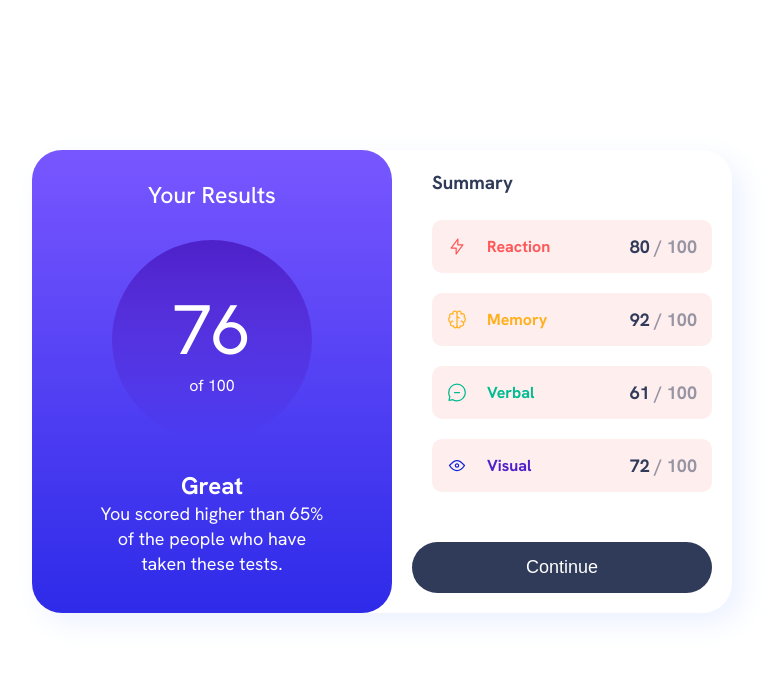
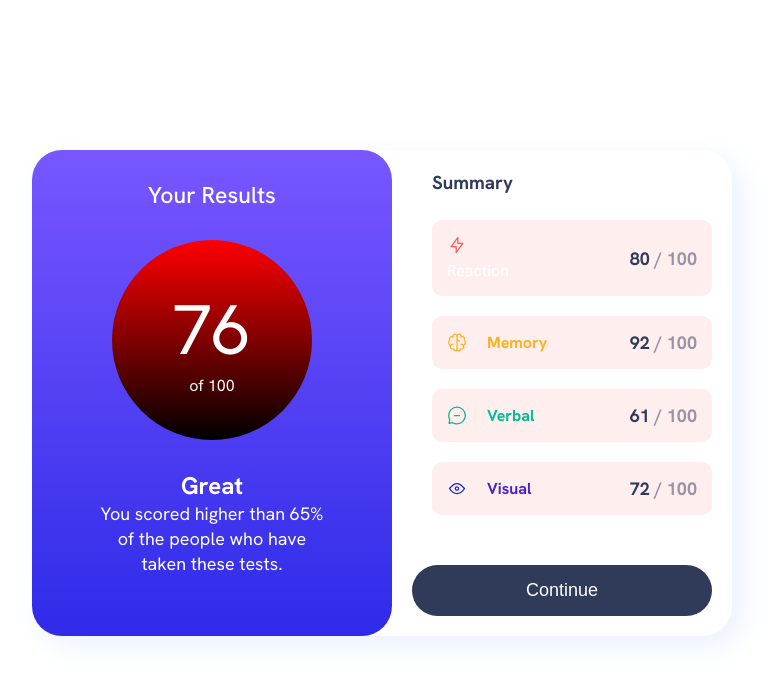
Before and after one commit to Ikejimba/your_result, a plain HTML site: page index.html in a window 1280 px wide. Shown: the whole page, without its empty margins (258-1027 px from the left). Drawn offline with Linux system fonts and the light colour scheme.

Commit message:
circle red and black

```diff
--- a/index.html
+++ b/index.html
@@ -28,7 +28,7 @@
         <div class="results1">
           <!-- ...... -->
           <div class="red">
-            <div class="react">
+            <div class="resact">
               <img src="/assets/images/icon-reaction.svg" alt="" />
               <p>Reaction</p>
             </div>
--- a/style.css
+++ b/style.css
@@ -86,7 +86,8 @@ body {
 
 .circle1 {
   /* background-color: red; */
-  background: linear-gradient(hsla(256, 72%, 46%, 1), hsla(241, 72%, 46%, 0));
+  /* background: linear-gradient(hsla(256, 72%, 46%, 1), hsla(241, 72%, 46%, 0)); */
+  background: linear-gradient(red, black);
   width: 200px;
   height: 200px;
   margin: 30px auto;
```
